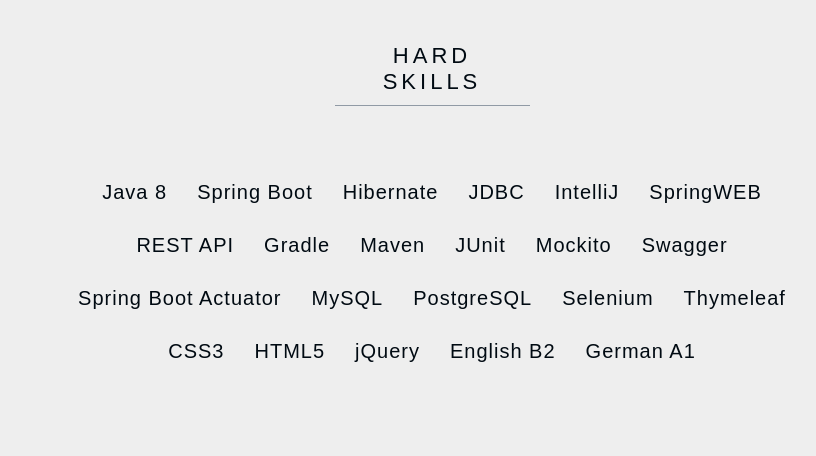
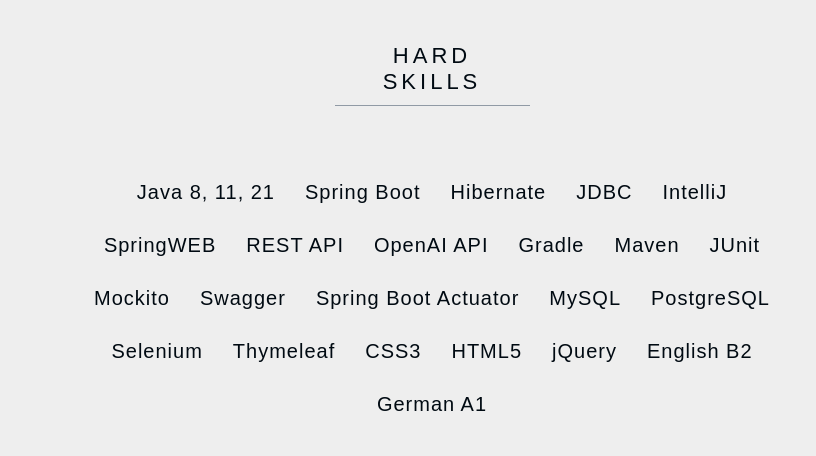
Before and after one commit to robert-er/portfolio, a plain HTML site: page index.html in a window 1280 px wide. Shown: the part 9213-9669 px from the top of the page, without its empty margins (208-1024 px from the left). Drawn offline with Linux system fonts and the light colour scheme; a script that the page names is missing; a web font is replaced by a local one.

Commit message:
Update index.html

```diff
--- a/index.html
+++ b/index.html
@@ -377,13 +377,14 @@ Reports are sent by mail to the operators.
     <div class="hard_soft">
         <div class="title" id="title">HARD SKILLS</div>
         <div class="hard">
-            <div class="tech">Java 8</div>
+            <div class="tech">Java 8, 11, 21</div>
             <div class="tech">Spring Boot</div>
             <div class="tech">Hibernate</div>
             <div class="tech">JDBC</div>
             <div class="tech">IntelliJ</div>
             <div class="tech">SpringWEB</div>
             <div class="tech">REST API</div>
+            <div class="tech">OpenAI API</div>
             <div class="tech">Gradle</div>
             <div class="tech">Maven</div>
             <div class="tech">JUnit</div>
```
